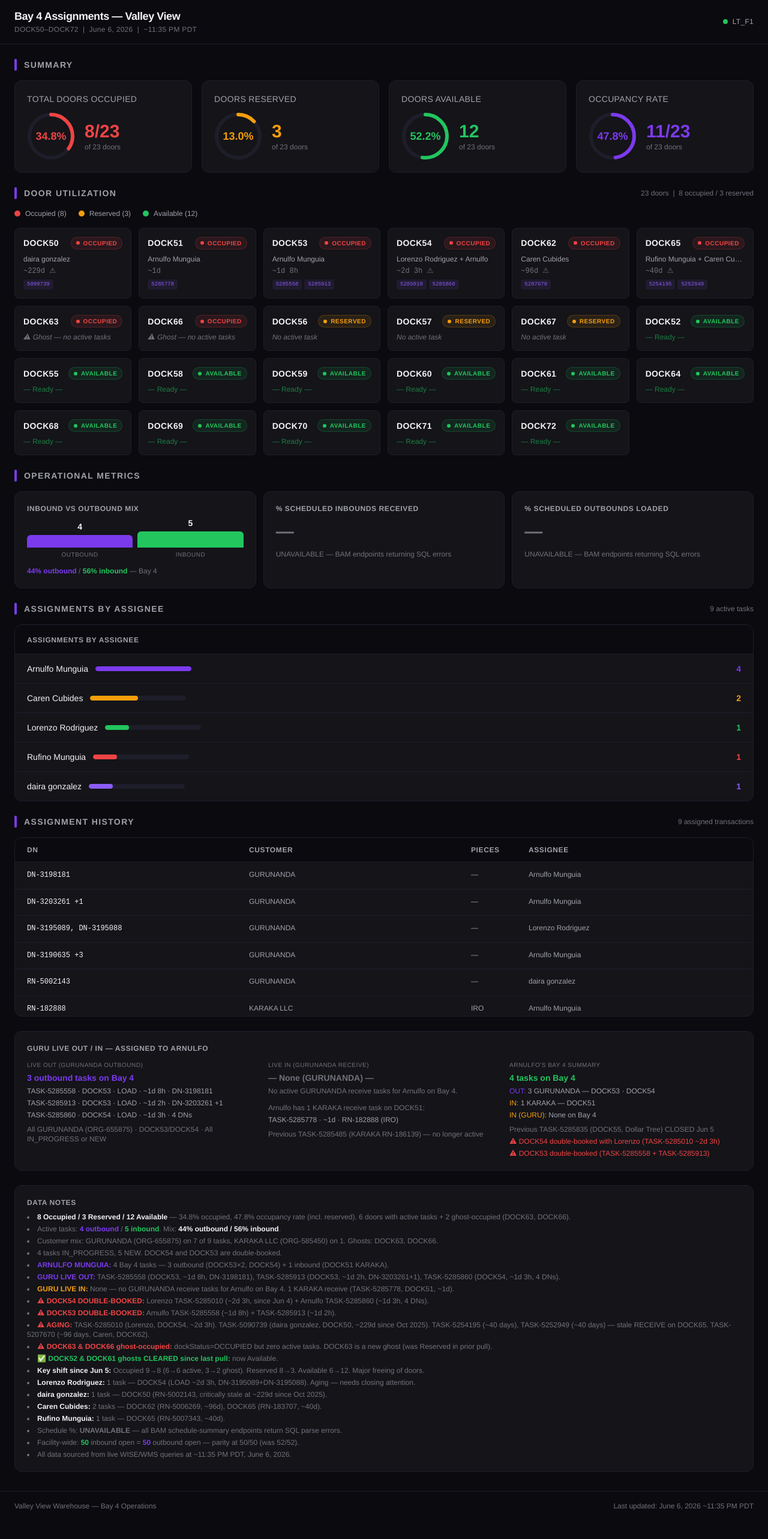
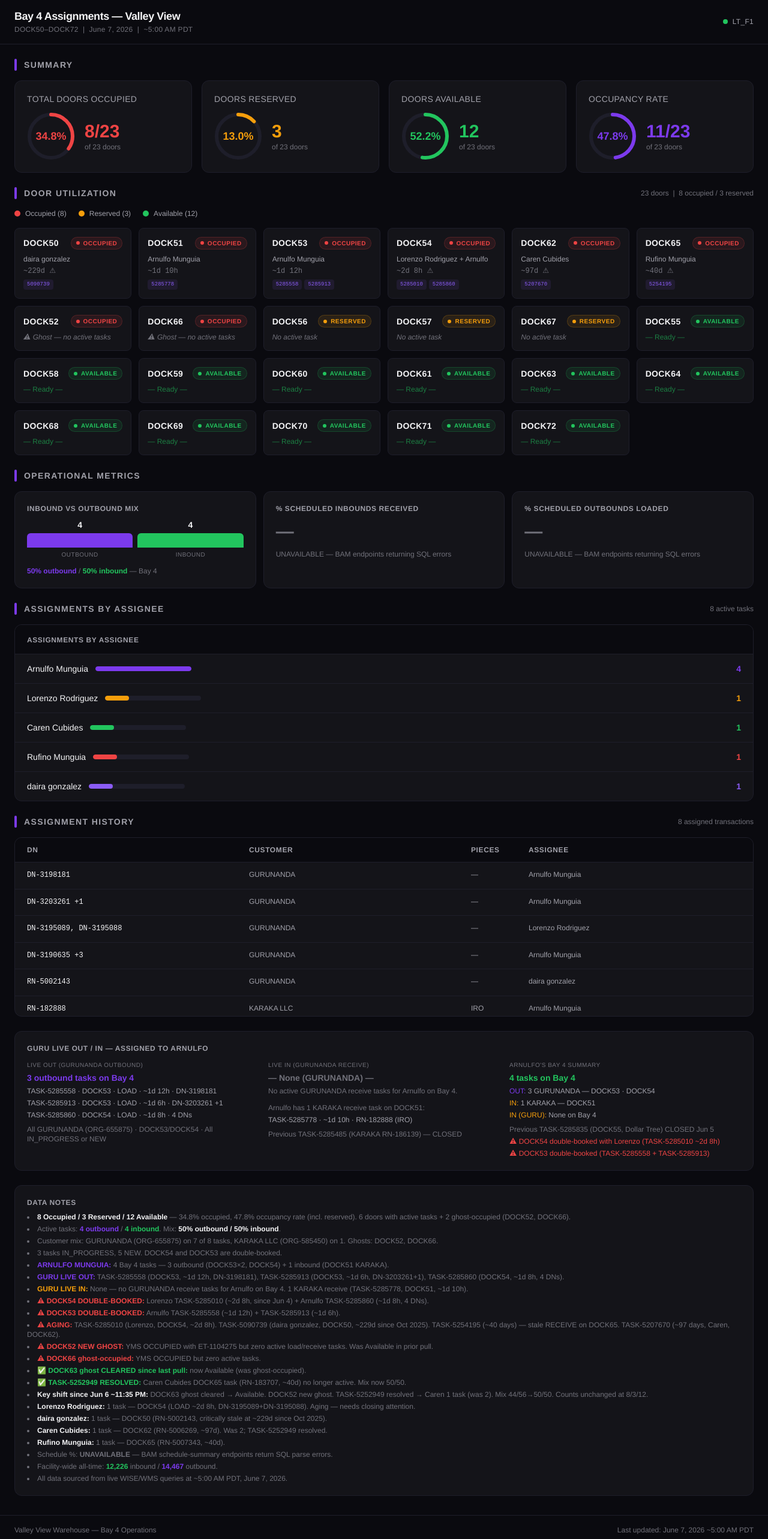
Before and after one commit to RubenVJauregui/Bay-4-Auto-assign-Dashboard, a Next.js app: page / in a window 1280 px wide. Shown: the top 2566 px of the page at 60% size. Before the commit the page ends 2535 px from the top, so only its background shows below. Built offline with nearby package versions, Linux system fonts and the light colour scheme.

Commit message:
Bay 4 refresh: ~5:00 AM PDT June 7, 2026 — fresh WISE data

```diff
--- a/src/app/page.tsx
+++ b/src/app/page.tsx
@@ -48,7 +48,7 @@ export default function DashboardPage() {
               Bay 4 Assignments — Valley View
             </h1>
             <p className="text-xs text-[#71717a] tracking-wide">
-              DOCK50–DOCK72 &nbsp;|&nbsp; June 6, 2026 &nbsp;|&nbsp; ~11:35 PM PDT
+              DOCK50–DOCK72 &nbsp;|&nbsp; June 7, 2026 &nbsp;|&nbsp; ~5:00 AM PDT
             </p>
           </div>
           {/* Facility badge */}
@@ -155,13 +155,13 @@ export default function DashboardPage() {
                 <span className="text-[10px] text-[#71717a] uppercase tracking-wider">Live Out (GURUNANDA Outbound)</span>
                 <span className="text-sm font-semibold text-[#7c3aed]">3 outbound tasks on Bay 4</span>
                 <span className="text-xs text-[#a1a1aa]">
-                  TASK-5285558 · DOCK53 · LOAD · ~1d 8h · DN-3198181
+                  TASK-5285558 · DOCK53 · LOAD · ~1d 12h · DN-3198181
                 </span>
                 <span className="text-xs text-[#a1a1aa]">
-                  TASK-5285913 · DOCK53 · LOAD · ~1d 2h · DN-3203261 +1
+                  TASK-5285913 · DOCK53 · LOAD · ~1d 6h · DN-3203261 +1
                 </span>
                 <span className="text-xs text-[#a1a1aa]">
-                  TASK-5285860 · DOCK54 · LOAD · ~1d 3h · 4 DNs
+                  TASK-5285860 · DOCK54 · LOAD · ~1d 8h · 4 DNs
                 </span>
                 <span className="text-xs text-[#71717a] mt-1">
                   All GURUNANDA (ORG-655875) · DOCK53/DOCK54 · All IN_PROGRESS or NEW
@@ -177,10 +177,10 @@ export default function DashboardPage() {
                   Arnulfo has 1 KARAKA receive task on DOCK51:
                 </span>
                 <span className="text-xs text-[#a1a1aa]">
-                  TASK-5285778 · ~1d · RN-182888 (IRO)
+                  TASK-5285778 · ~1d 10h · RN-182888 (IRO)
                 </span>
                 <span className="text-xs text-[#71717a] mt-1">
-                  Previous TASK-5285485 (KARAKA RN-186139) — no longer active
+                  Previous TASK-5285485 (KARAKA RN-186139) — CLOSED
                 </span>
               </div>
               <div className="flex flex-col gap-1">
@@ -199,7 +199,7 @@ export default function DashboardPage() {
                   Previous TASK-5285835 (DOCK55, Dollar Tree) CLOSED Jun 5
                 </span>
                 <span className="text-xs text-[#ef4444]">
-                  ⚠ DOCK54 double-booked with Lorenzo (TASK-5285010 ~2d 3h)
+                  ⚠ DOCK54 double-booked with Lorenzo (TASK-5285010 ~2d 8h)
                 </span>
                 <span className="text-xs text-[#ef4444]">
                   ⚠ DOCK53 double-booked (TASK-5285558 + TASK-5285913)
@@ -216,26 +216,28 @@ export default function DashboardPage() {
               Data Notes
             </span>
             <ul className="text-xs text-[#71717a] space-y-1 list-disc list-inside">
-              <li><strong className="text-[#f4f4f6]">8 Occupied / 3 Reserved / 12 Available</strong> — 34.8% occupied, 47.8% occupancy rate (incl. reserved). 6 doors with active tasks + 2 ghost-occupied (DOCK63, DOCK66).</li>
-              <li>Active tasks: <strong className="text-[#7c3aed]">4 outbound</strong> / <strong className="text-[#22c55e]">5 inbound</strong>. Mix: <strong className="text-[#f4f4f6]">44% outbound / 56% inbound</strong>.</li>
-              <li>Customer mix: GURUNANDA (ORG-655875) on 7 of 9 tasks, KARAKA LLC (ORG-585450) on 1. Ghosts: DOCK63, DOCK66.</li>
-              <li>4 tasks IN_PROGRESS, 5 NEW. DOCK54 and DOCK53 are double-booked.</li>
+              <li><strong className="text-[#f4f4f6]">8 Occupied / 3 Reserved / 12 Available</strong> — 34.8% occupied, 47.8% occupancy rate (incl. reserved). 6 doors with active tasks + 2 ghost-occupied (DOCK52, DOCK66).</li>
+              <li>Active tasks: <strong className="text-[#7c3aed]">4 outbound</strong> / <strong className="text-[#22c55e]">4 inbound</strong>. Mix: <strong className="text-[#f4f4f6]">50% outbound / 50% inbound</strong>.</li>
+              <li>Customer mix: GURUNANDA (ORG-655875) on 7 of 8 tasks, KARAKA LLC (ORG-585450) on 1. Ghosts: DOCK52, DOCK66.</li>
+              <li>3 tasks IN_PROGRESS, 5 NEW. DOCK54 and DOCK53 are double-booked.</li>
               <li><strong className="text-[#7c3aed]">ARNULFO MUNGUIA:</strong> 4 Bay 4 tasks — 3 outbound (DOCK53×2, DOCK54) + 1 inbound (DOCK51 KARAKA).</li>
-              <li><strong className="text-[#7c3aed]">GURU LIVE OUT:</strong> TASK-5285558 (DOCK53, ~1d 8h, DN-3198181), TASK-5285913 (DOCK53, ~1d 2h, DN-3203261+1), TASK-5285860 (DOCK54, ~1d 3h, 4 DNs).</li>
-              <li><strong className="text-[#f59e0b]">GURU LIVE IN:</strong> None — no GURUNANDA receive tasks for Arnulfo on Bay 4. 1 KARAKA receive (TASK-5285778, DOCK51, ~1d).</li>
-              <li><strong className="text-[#ef4444]">⚠ DOCK54 DOUBLE-BOOKED:</strong> Lorenzo TASK-5285010 (~2d 3h, since Jun 4) + Arnulfo TASK-5285860 (~1d 3h, 4 DNs).</li>
-              <li><strong className="text-[#ef4444]">⚠ DOCK53 DOUBLE-BOOKED:</strong> Arnulfo TASK-5285558 (~1d 8h) + TASK-5285913 (~1d 2h).</li>
-              <li><strong className="text-[#ef4444]">⚠ AGING:</strong> TASK-5285010 (Lorenzo, DOCK54, ~2d 3h). TASK-5090739 (daira gonzalez, DOCK50, ~229d since Oct 2025). TASK-5254195 (~40 days), TASK-5252949 (~40 days) — stale RECEIVE on DOCK65. TASK-5207670 (~96 days, Caren, DOCK62).</li>
-              <li><strong className="text-[#ef4444]">⚠ DOCK63 & DOCK66 ghost-occupied:</strong> dockStatus=OCCUPIED but zero active tasks. DOCK63 is a new ghost (was Reserved in prior pull).</li>
-              <li><strong className="text-[#22c55e]">✅ DOCK52 & DOCK61 ghosts CLEARED since last pull:</strong> now Available.</li>
-              <li><strong className="text-[#f4f4f6]">Key shift since Jun 5:</strong> Occupied 9→8 (6→6 active, 3→2 ghost). Reserved 8→3. Available 6→12. Major freeing of doors.</li>
-              <li><strong className="text-[#f4f4f6]">Lorenzo Rodriguez:</strong> 1 task — DOCK54 (LOAD ~2d 3h, DN-3195089+DN-3195088). Aging — needs closing attention.</li>
+              <li><strong className="text-[#7c3aed]">GURU LIVE OUT:</strong> TASK-5285558 (DOCK53, ~1d 12h, DN-3198181), TASK-5285913 (DOCK53, ~1d 6h, DN-3203261+1), TASK-5285860 (DOCK54, ~1d 8h, 4 DNs).</li>
+              <li><strong className="text-[#f59e0b]">GURU LIVE IN:</strong> None — no GURUNANDA receive tasks for Arnulfo on Bay 4. 1 KARAKA receive (TASK-5285778, DOCK51, ~1d 10h).</li>
+              <li><strong className="text-[#ef4444]">⚠ DOCK54 DOUBLE-BOOKED:</strong> Lorenzo TASK-5285010 (~2d 8h, since Jun 4) + Arnulfo TASK-5285860 (~1d 8h, 4 DNs).</li>
+              <li><strong className="text-[#ef4444]">⚠ DOCK53 DOUBLE-BOOKED:</strong> Arnulfo TASK-5285558 (~1d 12h) + TASK-5285913 (~1d 6h).</li>
+              <li><strong className="text-[#ef4444]">⚠ AGING:</strong> TASK-5285010 (Lorenzo, DOCK54, ~2d 8h). TASK-5090739 (daira gonzalez, DOCK50, ~229d since Oct 2025). TASK-5254195 (~40 days) — stale RECEIVE on DOCK65. TASK-5207670 (~97 days, Caren, DOCK62).</li>
+              <li><strong className="text-[#ef4444]">⚠ DOCK52 NEW GHOST:</strong> YMS OCCUPIED with ET-1104275 but zero active load/receive tasks. Was Available in prior pull.</li>
+              <li><strong className="text-[#ef4444]">⚠ DOCK66 ghost-occupied:</strong> YMS OCCUPIED but zero active tasks.</li>
+              <li><strong className="text-[#22c55e]">✅ DOCK63 ghost CLEARED since last pull:</strong> now Available (was ghost-occupied).</li>
+              <li><strong className="text-[#22c55e]">✅ TASK-5252949 RESOLVED:</strong> Caren Cubides DOCK65 task (RN-183707, ~40d) no longer active. Mix now 50/50.</li>
+              <li><strong className="text-[#f4f4f6]">Key shift since Jun 6 ~11:35 PM:</strong> DOCK63 ghost cleared → Available. DOCK52 new ghost. TASK-5252949 resolved → Caren 1 task (was 2). Mix 44/56→50/50. Counts unchanged at 8/3/12.</li>
+              <li><strong className="text-[#f4f4f6]">Lorenzo Rodriguez:</strong> 1 task — DOCK54 (LOAD ~2d 8h, DN-3195089+DN-3195088). Aging — needs closing attention.</li>
               <li><strong className="text-[#f4f4f6]">daira gonzalez:</strong> 1 task — DOCK50 (RN-5002143, critically stale at ~229d since Oct 2025).</li>
-              <li><strong className="text-[#f4f4f6]">Caren Cubides:</strong> 2 tasks — DOCK62 (RN-5006269, ~96d), DOCK65 (RN-183707, ~40d).</li>
+              <li><strong className="text-[#f4f4f6]">Caren Cubides:</strong> 1 task — DOCK62 (RN-5006269, ~97d). Was 2; TASK-5252949 resolved.</li>
               <li><strong className="text-[#f4f4f6]">Rufino Munguia:</strong> 1 task — DOCK65 (RN-5007343, ~40d).</li>
-              <li>Schedule %: <strong className="text-[#71717a]">UNAVAILABLE</strong> — all BAM schedule-summary endpoints return SQL parse errors.</li>
-              <li>Facility-wide: <strong className="text-[#22c55e]">{facilityInboundOpen}</strong> inbound open = <strong className="text-[#7c3aed]">{facilityOutboundOpen}</strong> outbound open — parity at 50/50 (was 52/52).</li>
-              <li>All data sourced from live WISE/WMS queries at ~11:35 PM PDT, June 6, 2026.</li>
+              <li>Schedule %: <strong className="text-[#71717a]">UNAVAILABLE</strong> — BAM schedule-summary endpoints return SQL parse errors.</li>
+              <li>Facility-wide all-time: <strong className="text-[#22c55e]">12,226</strong> inbound / <strong className="text-[#7c3aed]">14,467</strong> outbound.</li>
+              <li>All data sourced from live WISE/WMS queries at ~5:00 AM PDT, June 7, 2026.</li>
             </ul>
           </div>
         </section>
@@ -245,7 +247,7 @@ export default function DashboardPage() {
       <footer className="border-t border-[#1e1e2a] bg-[#0a0a0f] mt-2">
         <div className="max-w-[1440px] mx-auto px-6 py-4 flex items-center justify-between text-xs text-[#71717a]">
           <span>Valley View Warehouse — Bay 4 Operations</span>
-          <span>Last updated: June 6, 2026 ~11:35 PM PDT</span>
+          <span>Last updated: June 7, 2026 ~5:00 AM PDT</span>
         </div>
       </footer>
     </div>
--- a/src/lib/data.ts
+++ b/src/lib/data.ts
@@ -1,7 +1,7 @@
 /**
  * Bay 4 Assignments — Authoritative Operational Data
  * Valley View Warehouse (LT_F1), DOCK50–DOCK72
- * Pulled: June 6, 2026 ~11:35 PM PDT
+ * Pulled: June 7, 2026 ~5:00 AM PDT
  *
  * All values sourced from live WISE/WMS queries.
  * Do NOT fabricate, estimate, or guess any metric.
@@ -63,7 +63,7 @@ export const doors: DoorRecord[] = [
     assignee: "Arnulfo Munguia",
     customer: "KARAKA, LLC",
     taskIds: ["TASK-5285778"],
-    duration: "~1d",
+    duration: "~1d 10h",
   },
   {
     door: "DOCK53",
@@ -71,7 +71,7 @@ export const doors: DoorRecord[] = [
     assignee: "Arnulfo Munguia",
     customer: "GURUNANDA, LLC",
     taskIds: ["TASK-5285558", "TASK-5285913"],
-    duration: "~1d 8h",
+    duration: "~1d 12h",
   },
   {
     door: "DOCK54",
@@ -79,7 +79,7 @@ export const doors: DoorRecord[] = [
     assignee: "Lorenzo Rodriguez + Arnulfo",
     customer: "GURUNANDA, LLC",
     taskIds: ["TASK-5285010", "TASK-5285860"],
-    duration: "~2d 3h ⚠",
+    duration: "~2d 8h ⚠",
   },
   {
     door: "DOCK62",
@@ -87,20 +87,20 @@ export const doors: DoorRecord[] = [
     assignee: "Caren Cubides",
     customer: "GURUNANDA, LLC",
     taskIds: ["TASK-5207670"],
-    duration: "~96d ⚠",
+    duration: "~97d ⚠",
   },
   {
     door: "DOCK65",
     status: "Occupied",
-    assignee: "Rufino Munguia + Caren Cubides",
+    assignee: "Rufino Munguia",
     customer: "GURUNANDA, LLC",
-    taskIds: ["TASK-5254195", "TASK-5252949"],
+    taskIds: ["TASK-5254195"],
     duration: "~40d ⚠",
   },
 
   // ── GHOST-OCCUPIED (2) — dockStatus=OCCUPIED, no active tasks ──
   {
-    door: "DOCK63",
+    door: "DOCK52",
     status: "Occupied",
     assignee: null,
     customer: "⚠ Ghost — no active tasks",
@@ -116,7 +116,7 @@ export const doors: DoorRecord[] = [
     duration: null,
   },
 
-  // ── RESERVED (3) — dockStatus=RESERVED, no active tasks ──
+  // ── RESERVED (3) — dockStatus=ASSIGNED, no active tasks ──
   {
     door: "DOCK56",
     status: "Reserved",
@@ -142,15 +142,7 @@ export const doors: DoorRecord[] = [
     duration: null,
   },
 
-  // ── AVAILABLE (12) ── no active tasks, not occupied/reserved ──
-  {
-    door: "DOCK52",
-    status: "Available",
-    assignee: null,
-    customer: null,
-    taskIds: [],
-    duration: null,
-  },
+  // ── AVAILABLE (12) ── no active tasks, not occupied ──
   {
     door: "DOCK55",
     status: "Available",
@@ -185,6 +177,14 @@ export const doors: DoorRecord[] = [
   },
   {
     door: "DOCK61",
+    status: "Available",
+    assignee: null,
+    customer: null,
+    taskIds: [],
+    duration: null,
+  },
+  {
+    door: "DOCK63",
     status: "Available",
     assignee: null,
     customer: null,
@@ -279,19 +279,19 @@ export const kpiMetrics: KpiMetric[] = [
 
 export const assigneeSummaries: AssigneeSummary[] = [
   { name: "Arnulfo Munguia", taskCount: 4 },
-  { name: "Caren Cubides", taskCount: 2 },
   { name: "Lorenzo Rodriguez", taskCount: 1 },
+  { name: "Caren Cubides", taskCount: 1 },
   { name: "Rufino Munguia", taskCount: 1 },
   { name: "daira gonzalez", taskCount: 1 },
 ];
 
-// 4 outbound + 5 inbound = 9 active tasks — 44% outbound / 56% inbound
+// 4 outbound + 4 inbound = 8 active tasks — 50% outbound / 50% inbound
 export const inboundOutboundMix: MixMetric[] = [
-  { label: "Outbound", count: 4, total: 9 },
-  { label: "Inbound", count: 5, total: 9 },
+  { label: "Outbound", count: 4, total: 8 },
+  { label: "Inbound", count: 4, total: 8 },
 ];
 
-// Schedule summary: all BAM schedule-summary endpoints return SQL parse errors
+// Schedule summary: BAM schedule-summary endpoints return SQL parse errors
 export const scheduleAvailable = false;
 export const scheduledInboundOrders = 0;
 export const scheduledOutboundOrders = 0;
@@ -300,16 +300,15 @@ export const scheduledOutboundLoaded = 0;
 export const pctScheduledInboundReceived = 0;
 export const pctScheduledOutboundLoaded = 0;
 
-// Facility-wide open counts from WISE (LT_F1, pulled ~11:35 PM PDT June 6)
-// Outbound: 50 open (12 NEW + 38 IN_PROGRESS)
-// Inbound:  50 open (23 NEW + 27 IN_PROGRESS)
-export const facilityInboundOpen = 50;
-export const facilityOutboundOpen = 50;
+// Facility-wide from WISE (LT_F1, pulled ~5:00 AM PDT June 7)
+// All-time totals: inbound 12,226 / outbound 14,467
+export const facilityInboundOpen = 12226;
+export const facilityOutboundOpen = 14467;
 
 export const assignments: TaskRecord[] = [
   // ────── OUTBOUND (4 active load tasks) ──────
-  // TASK-5285558 — DOCK53 — Arnulfo Munguia — LOAD IN_PROGRESS ~1d 8h
-  // LOAD-5030114, GURUNANDA, LLC (ORG-655875), started Jun 5 9:04 AM PDT
+  // TASK-5285558 — DOCK53 — Arnulfo Munguia — LOAD IN_PROGRESS ~1d 12h
+  // LOAD-5030114, GURUNANDA, LLC (ORG-655875), started Jun 5 4:31 PM PDT
   {
     taskId: "TASK-5285558",
     dns: "DN-3198181",
@@ -317,8 +316,8 @@ export const assignments: TaskRecord[] = [
     pieces: "—",
     assignee: "Arnulfo Munguia",
   },
-  // TASK-5285913 — DOCK53 — Arnulfo Munguia — LOAD IN_PROGRESS ~1d 2h
-  // LOAD-5030247 + LOAD-5030248, GURUNANDA, LLC (ORG-655875), started Jun 5 2:21 PM PDT
+  // TASK-5285913 — DOCK53 — Arnulfo Munguia — LOAD IN_PROGRESS ~1d 6h
+  // LOAD-5030247 + LOAD-5030248, GURUNANDA, LLC (ORG-655875), started Jun 5 11:15 PM PDT
   {
     taskId: "TASK-5285913",
     dns: "DN-3203261 +1",
@@ -326,8 +325,8 @@ export const assignments: TaskRecord[] = [
     pieces: "—",
     assignee: "Arnulfo Munguia",
   },
-  // TASK-5285010 — DOCK54 — Lorenzo Rodriguez — LOAD IN_PROGRESS ~2d 3h ⚠
-  // LOAD-5030073 + LOAD-5030195, GURUNANDA, LLC (ORG-655875), since Jun 4 2:04 PM PDT
+  // TASK-5285010 — DOCK54 — Lorenzo Rodriguez — LOAD IN_PROGRESS ~2d 8h ⚠
+  // LOAD-5030073 + LOAD-5030195, GURUNANDA, LLC (ORG-655875), since Jun 4 9:13 PM PDT
   {
     taskId: "TASK-5285010",
     dns: "DN-3195089, DN-3195088",
@@ -335,7 +334,7 @@ export const assignments: TaskRecord[] = [
     pieces: "—",
     assignee: "Lorenzo Rodriguez",
   },
-  // TASK-5285860 — DOCK54 — Arnulfo Munguia — LOAD NEW → ~1d 3h
+  // TASK-5285860 — DOCK54 — Arnulfo Munguia — LOAD NEW → ~1d 8h
   // 4 loads: LOAD-5030111, LOAD-5030113, LOAD-5030115, LOAD-5029667, GURUNANDA, LLC
   {
     taskId: "TASK-5285860",
@@ -345,7 +344,7 @@ export const assignments: TaskRecord[] = [
     assignee: "Arnulfo Munguia",
   },
 
-  // ────── INBOUND (5 active receive tasks) ──────
+  // ────── INBOUND (4 active receive tasks) ──────
   // TASK-5090739 — DOCK50 — daira gonzalez — RECEIVE IN_PROGRESS ~229d ⚠
   // RN-5002143, GURUNANDA, LLC (ORG-655875), since Oct 21, 2025
   {
@@ -355,7 +354,7 @@ export const assignments: TaskRecord[] = [
     pieces: "—",
     assignee: "daira gonzalez",
   },
-  // TASK-5285778 — DOCK51 — Arnulfo Munguia — RECEIVE NEW → ~1d
+  // TASK-5285778 — DOCK51 — Arnulfo Munguia — RECEIVE NEW → ~1d 10h
   // RN-182888 (POKRK2135), KARAKA, LLC (ORG-585450)
   {
     taskId: "TASK-5285778",
@@ -382,42 +381,37 @@ export const assignments: TaskRecord[] = [
     pieces: "PO 125-16768253",
     assignee: "Rufino Munguia",
   },
-  // TASK-5252949 — DOCK65 — Caren Cubides — RECEIVE NEW ~40 days ⚠
-  // RN-183707 (Alnor oils), GURUNANDA, LLC (ORG-655875), since Apr 27
-  {
-    taskId: "TASK-5252949",
-    dns: "RN-183707",
-    customer: "GURUNANDA",
-    pieces: "Alnor oils",
-    assignee: "Caren Cubides",
-  },
 ];
 
 // Notes:
 // — 8 Occupied / 3 Reserved / 12 Available — 34.8% occupied, 47.8% occupancy rate (incl. reserved).
-// — 6 of 8 OCCUPIED doors have active tasks (LOAD or RECEIVE). 2 are ghost-occupied (DOCK63, DOCK66).
-// — Active tasks: 4 outbound / 5 inbound. Mix: 44% / 56%.
-// — 4 tasks IN_PROGRESS (TASK-5285558, TASK-5285913, TASK-5285010, TASK-5090739), 5 NEW.
-// — ⚠ DOCK54 DOUBLE-BOOKED: Lorenzo TASK-5285010 (IN_PROGRESS ~2d 3h) + Arnulfo TASK-5285860 (NEW → ~1d 3h, 4 DNs).
-// — ⚠ DOCK53 DOUBLE-BOOKED: Arnulfo TASK-5285558 (IN_PROGRESS ~1d 8h) + TASK-5285913 (IN_PROGRESS ~1d 2h).
-// — ⚠ DOCK65 has 2 stale RECEIVE tasks: TASK-5254195 (~40 days, Rufino), TASK-5252949 (~40 days, Caren).
-// — ⚠ DOCK63, DOCK66 ghost-occupied: dockStatus=OCCUPIED but zero active tasks.
-// — ⚠ DOCK63 was Reserved in previous pull — now a new ghost.
+// — 6 of 8 OCCUPIED doors have active tasks (LOAD or RECEIVE). 2 are ghost-occupied (DOCK52, DOCK66).
+// — Active tasks: 4 outbound / 4 inbound. Mix: 50% / 50%.
+// — 3 tasks IN_PROGRESS (TASK-5285558, TASK-5285913, TASK-5285010), 5 NEW.
+// — ⚠ DOCK54 DOUBLE-BOOKED: Lorenzo TASK-5285010 (IN_PROGRESS ~2d 8h) + Arnulfo TASK-5285860 (NEW → ~1d 8h, 4 DNs).
+// — ⚠ DOCK53 DOUBLE-BOOKED: Arnulfo TASK-5285558 (IN_PROGRESS ~1d 12h) + TASK-5285913 (IN_PROGRESS ~1d 6h).
+// — ⚠ DOCK52 is a NEW GHOST (was Available in prior pull). YMS shows OCCUPIED with ET-1104275 but zero active load/receive tasks.
+// — ⚠ DOCK66 ghost-occupied: YMS OCCUPIED, no active tasks.
 // — ⚠ TASK-5090739 (daira gonzalez, DOCK50) critically stale at ~229 days (since Oct 2025).
-// — ✅ DOCK52 and DOCK61 ghosts CLEARED — now Available.
+// — ✅ DOCK63 ghost CLEARED — now Available (was OCCUPIED with no tasks in prior pull).
+// — ✅ TASK-5252949 (Caren Cubides, DOCK65, RN-183707) RESOLVED — no longer active on Bay 4.
 // — ARNULFO MUNGUIA: 4 Bay 4 tasks (3 outbound, 1 inbound) — 3 LOAD GURUNANDA + 1 RECEIVE KARAKA.
-//   OUT: TASK-5285558 (DOCK53, ~1d 8h, DN-3198181), TASK-5285913 (DOCK53, ~1d 2h, DN-3203261+1), TASK-5285860 (DOCK54, ~1d 3h, 4 DNs).
-//   IN: TASK-5285778 (DOCK51, ~1d, KARAKA RN-182888).
+//   OUT: TASK-5285558 (DOCK53, ~1d 12h), TASK-5285913 (DOCK53, ~1d 6h), TASK-5285860 (DOCK54, ~1d 8h, 4 DNs).
+//   IN: TASK-5285778 (DOCK51, ~1d 10h, KARAKA RN-182888).
 // — "Guru live out / in assign to Arnulfo":
-//   LIVE OUT: 3 GURUNANDA outbound — TASK-5285558 (DOCK53, ~1d 8h), TASK-5285913 (DOCK53, ~1d 2h), TASK-5285860 (DOCK54, ~1d 3h, 4 DNs).
-//   LIVE IN: None — no GURUNANDA receive tasks for Arnulfo on Bay 4. 1 KARAKA receive (TASK-5285778, DOCK51).
-// — Lorenzo Rodriguez: 1 task — DOCK54 (LOAD ~2d 3h, DN-3195089+DN-3195088). Aging concern — needs closing attention.
-// — Caren Cubides: 2 tasks — DOCK62 (RN-5006269, ~96d), DOCK65 (RN-183707, ~40d).
+//   LIVE OUT: 3 GURUNANDA outbound — TASK-5285558 (DOCK53, ~1d 12h), TASK-5285913 (DOCK53, ~1d 6h), TASK-5285860 (DOCK54, ~1d 8h, 4 DNs).
+//   LIVE IN: None — no GURUNANDA receive tasks for Arnulfo on Bay 4. 1 KARAKA receive (TASK-5285778, DOCK51, ~1d 10h).
+// — Lorenzo Rodriguez: 1 task — DOCK54 (LOAD ~2d 8h). Aging concern — needs closing attention.
+// — Caren Cubides: 1 task — DOCK62 (RN-5006269, ~97d). Was 2 tasks; TASK-5252949 (DOCK65) resolved.
 // — daira gonzalez: 1 task — DOCK50 (RN-5002143, ~229d stale since Oct 2025).
 // — Rufino Munguia: 1 task — DOCK65 (RN-5007343, ~40d).
-// — Customer mix: GURUNANDA (ORG-655875) on 7 of 9 active tasks, KARAKA LLC (ORG-585450) on 1. Ghost: DOCK63, DOCK66.
-// — AGING: TASK-5285010 (~2d 3h, Lorenzo), TASK-5090739 (~229d, daira), TASK-5254195 (~40d), TASK-5252949 (~40d), TASK-5207670 (~96d).
-// — Key changes since Jun 5 pull: DOCK52 ghost cleared → Available. DOCK61 ghost cleared → Available. DOCK63 new ghost. Reserved 8→3. Available 6→12.
-// — Facility-wide: 50 inbound open / 50 outbound open — parity maintained (was 52/52).
-// — Schedule %: UNAVAILABLE — all BAM schedule-summary endpoints return SQL parse errors.
-// — All data sourced from live WISE/WMS queries at ~11:35 PM PDT, June 6, 2026.
+// — Customer mix: GURUNANDA (ORG-655875) on 7 of 8 active tasks, KARAKA LLC (ORG-585450) on 1.
+// — AGING: TASK-5285010 (~2d 8h, Lorenzo), TASK-5090739 (~229d, daira), TASK-5254195 (~40d), TASK-5207670 (~97d).
+// — Key changes since Jun 6 ~11:35 PM pull:
+//   - DOCK63 ghost cleared → Available. DOCK52 is NEW ghost (was Available).
+//   - TASK-5252949 (Caren, DOCK65) resolved → mix now 4/4 (50/50) vs 4/5 (44/56).
+//   - Caren now 1 task (was 2). Occupied/Reserved/Available counts unchanged (8/3/12).
+//   - Door durations: TASK-5285558 ~1d 8h→~1d 12h, TASK-5285913 ~1d 2h→~1d 6h, TASK-5285860 ~1d 3h→~1d 8h, TASK-5285010 ~2d 3h→~2d 8h.
+// — Facility-wide: All-time totals 12,226 inbound / 14,467 outbound (all statuses).
+// — Schedule %: UNAVAILABLE — BAM schedule-summary endpoints return SQL parse errors.
+// — All data sourced from live WISE/WMS queries at ~5:00 AM PDT, June 7, 2026.
```
